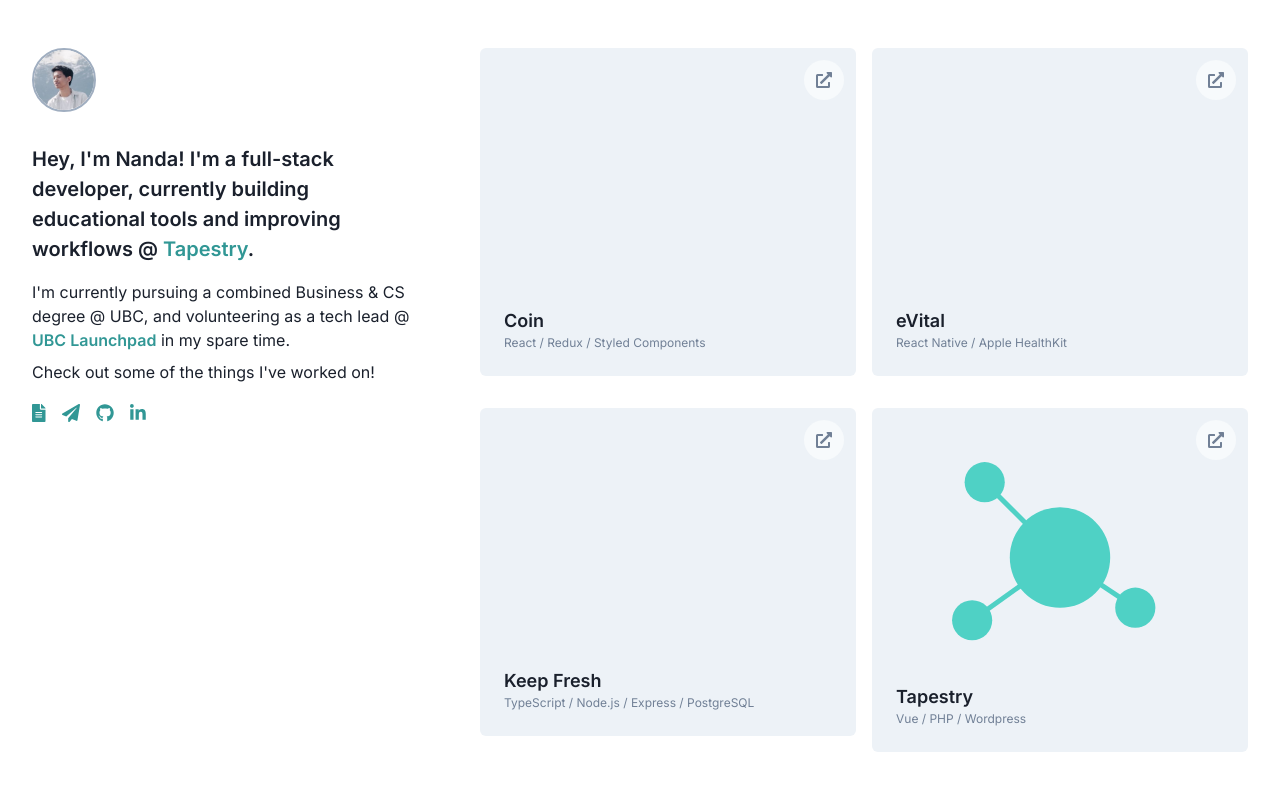
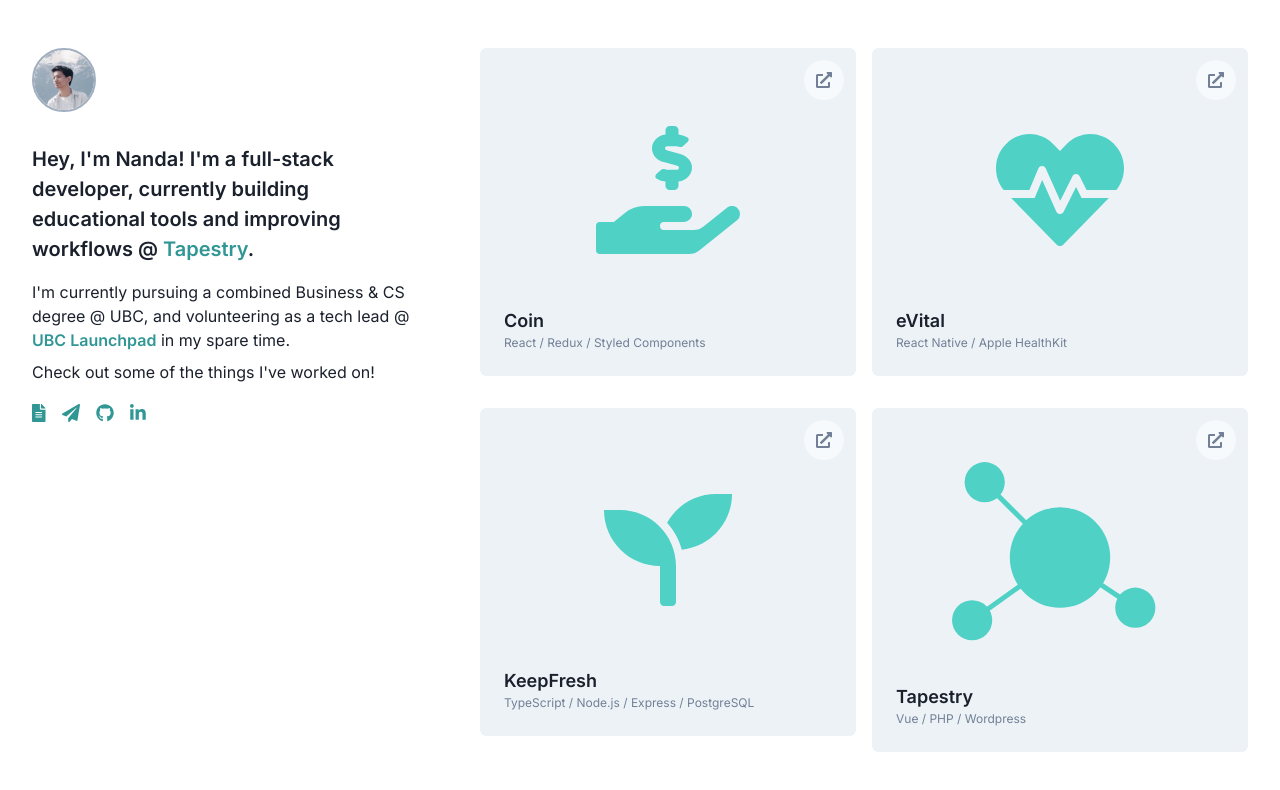
Before and after one commit to nandanmen/me, a Gatsby site: page / in a window 1280 px wide. Built offline with nearby package versions, Linux system fonts and the light colour scheme; Gatsby itself is replaced by a stand-in of ours.

Commit message:
feat: add icons for remaining projects

```diff
--- a/src/content/projects/keepfresh.md
+++ b/src/content/projects/keepfresh.md
@@ -1,6 +1,6 @@
 ---
 path: /projects/keep-fresh
-title: Keep Fresh
+title: KeepFresh
 tech: [TypeScript, Node.js, Express, PostgreSQL]
 github: https://github.com/ubclaunchpad/food-doods
 ---
--- a/src/css/Home.module.scss
+++ b/src/css/Home.module.scss
@@ -32,6 +32,7 @@ $lg-breakpoint: 1024px;
 
   &:hover {
     p,
+    div,
     > svg {
       @apply text-white;
     }
--- a/src/pages/index.tsx
+++ b/src/pages/index.tsx
@@ -5,6 +5,9 @@ import {
   faExternalLinkAlt,
   faPaperPlane,
   faFileAlt,
+  faHeartbeat,
+  faHandHoldingUsd,
+  faSeedling,
   IconDefinition,
 } from '@fortawesome/free-solid-svg-icons'
 import { faLinkedinIn, faGithub } from '@fortawesome/free-brands-svg-icons'
@@ -69,10 +72,11 @@ export default function Home() {
 }
 
 function ProjectCard({ frontmatter }: Project) {
-  const components: Record<string, () => JSX.Element> = {
-    Tapestry,
+  const components: Record<string, IconDefinition> = {
+    eVital: faHeartbeat,
+    Coin: faHandHoldingUsd,
+    KeepFresh: faSeedling,
   }
-  const Component = components[frontmatter.title]
   return (
     <a
       className={clsx(
@@ -94,7 +98,13 @@ function ProjectCard({ frontmatter }: Project) {
           ))}
         </p>
       </header>
-      {Component && <Component />}
+      {frontmatter.title === 'Tapestry' ? (
+        <Tapestry />
+      ) : (
+        <div className="text-teal-400 h-full flex items-center justify-center">
+          <FontAwesomeIcon icon={components[frontmatter.title]} size="8x" />
+        </div>
+      )}
       <button
         className={clsx(
           'w-10 h-10 bg-gray-100 absolute rounded-full text-gray-600',
```
